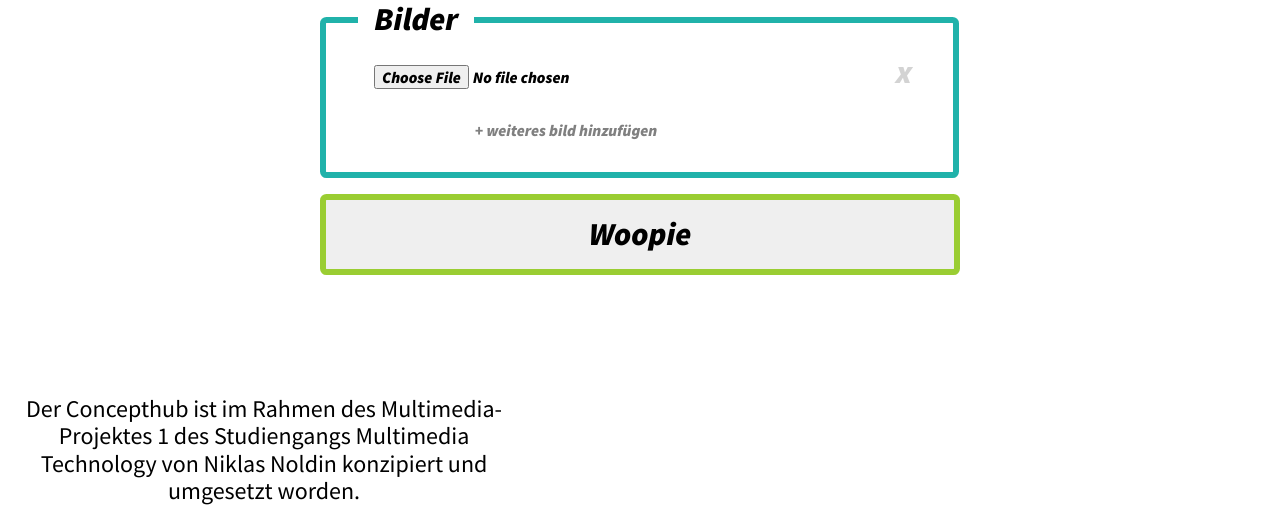
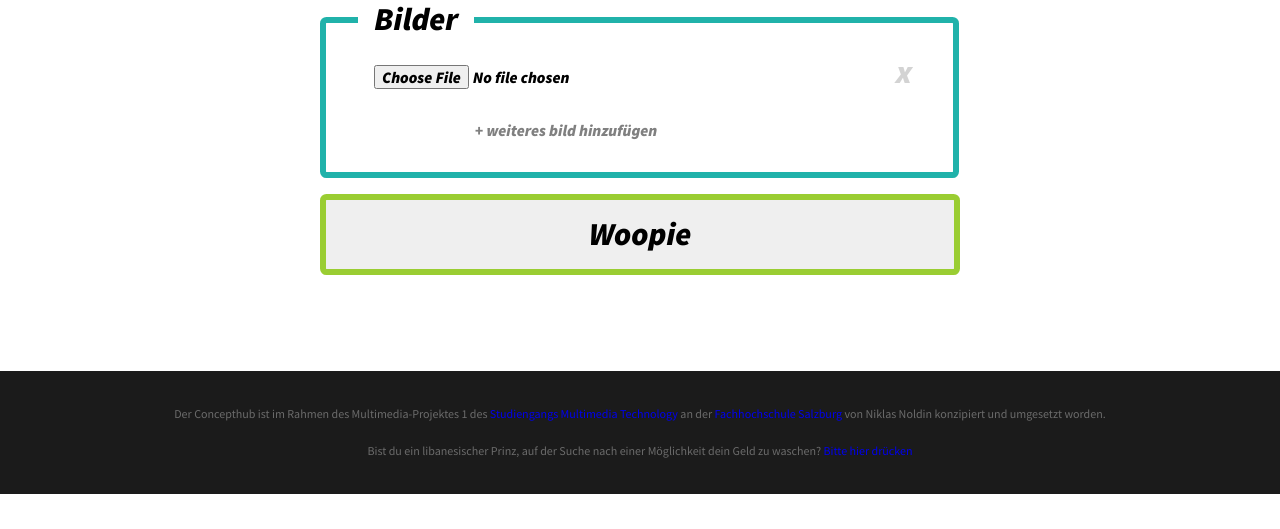
Before and after one commit to niklasnoldin/concepthub, a PHP site: page /add_project.php in a window 1280 px wide. Shown: the part 1526-2055 px from the top of the page. After the commit the page ends 2020 px from the top, so only its background shows below. Run offline with PHP 8.4, Linux system fonts and the light colour scheme; the visitor is signed in with stand-in values (Sample User, id 1); data that the repository does not hold is empty; a stand-in replaces the project's code that opens the database connection; some libraries are stand-ins or nearby versions.

Commit message:
footer.php

```diff
--- a/concepthub/assets/css/style.css
+++ b/concepthub/assets/css/style.css
@@ -96,6 +96,16 @@ main a:hover{
 
 /* === STYLE CLASSES === */
 
+footer{
+    font-size: 0.5em;
+    background: rgb(27, 27, 27);
+    color: rgb(107, 107, 107);
+    padding: 3em 0 ;
+}
+footer p {
+    width: unset;
+    max-width: unset;
+}
 
 .samml_item a.circlepattern{
     background-image: url(../img/circle.svg);
@@ -441,6 +451,7 @@ main{
     /* background: lightblue; */
     /* border: 5px black solid; */
     padding-top: 6em;
+    min-height: calc(100vh - 6em);
 }
 
 main section{
--- a/concepthub/footer.php
+++ b/concepthub/footer.php
@@ -1,6 +1,7 @@
 <footer>
 
-    <p>Der Concepthub ist im Rahmen des Multimedia-Projektes 1 des Studiengangs Multimedia Technology von Niklas Noldin konzipiert und umgesetzt worden.</p>
+    <p>Der Concepthub ist im Rahmen des Multimedia-Projektes 1 des <a href="https://multimediatechnology.at/"> Studiengangs Multimedia Technology</a> an der <a href="https://www.fh-salzburg.ac.at/">Fachhochschule Salzburg</a> von Niklas Noldin konzipiert und umgesetzt worden.</p>
+    <p>Bist du ein libanesischer Prinz, auf der Suche nach einer Möglichkeit dein Geld zu waschen? <a href="paypal.me/niklasnoldin">Bitte hier drücken</a></p>
 
 
 
```
